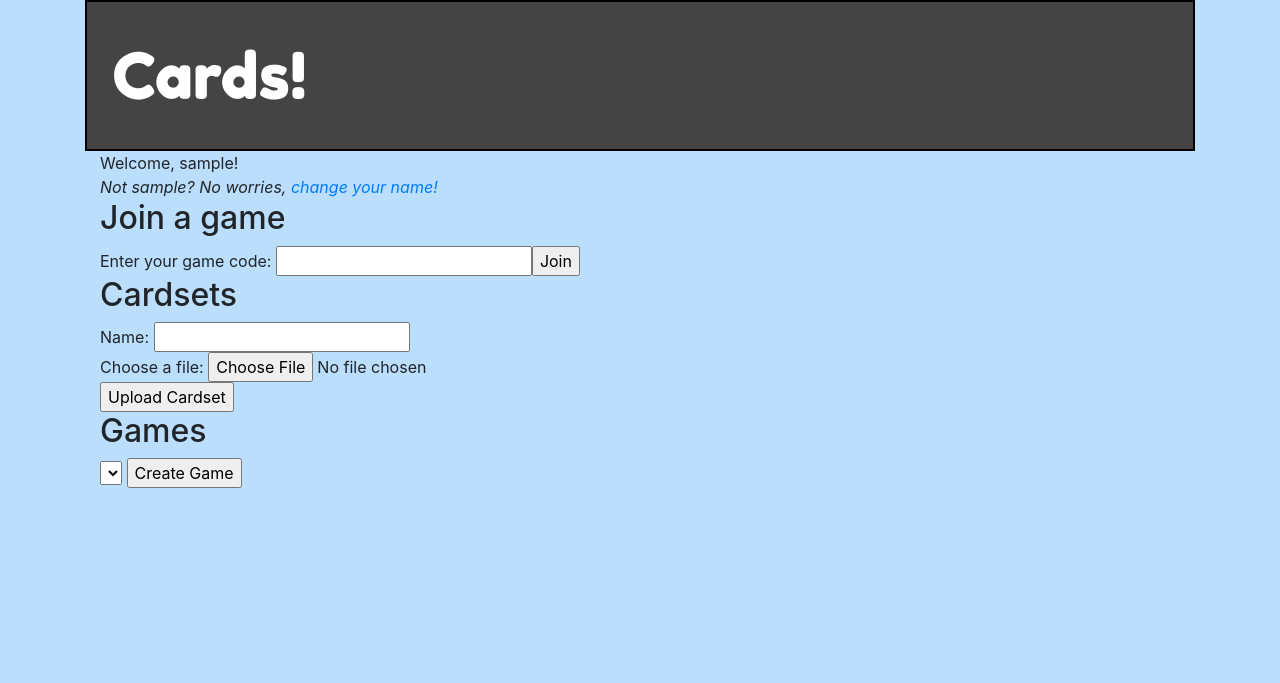
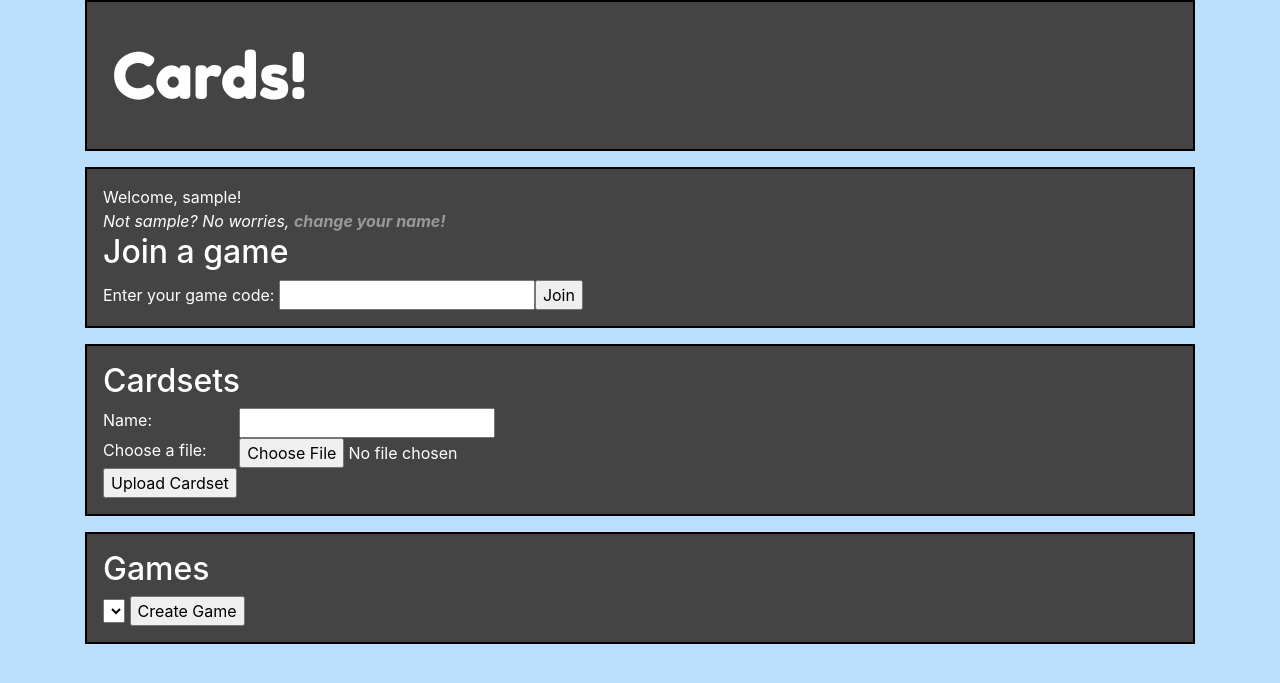
Before and after one commit to raymondberg/word_matching, a Flask app: page / in a window 1280 px wide. Shown: the top 683 px of the page. Run offline with Flask 2, Linux system fonts and the light colour scheme; the visitor is signed in with stand-in values (Sample User, id 1); data that the repository does not hold is empty; some libraries are stand-ins or nearby versions.

Commit message:
Improve rendering on homepage

```diff
--- a/word_match/static/css/app.css
+++ b/word_match/static/css/app.css
@@ -14,12 +14,20 @@ body {
   background-color: #BADEFC;
 }
 
+.space-up { margin-top: 1em }
+.pad-left { padding-left: 1em }
+
 .game-tile {
    border: 2px solid black;
    padding-bottom: 1em;
    padding-top: 1em;
    background-color: #444;
    color: white;
+}
+
+.game-tile a {
+  color: #999;
+  font-weight: bold;
 }
 
 #chat-tile {
@@ -48,6 +56,10 @@ body {
 
 .player-card {
   padding: 1em .5em .5em 1em;
+}
+
+.player-card a {
+  color: #FFF;
 }
 
 .player-card.up {
--- a/word_match/static/js/play.js
+++ b/word_match/static/js/play.js
@@ -49,7 +49,7 @@ socket.on('send_deck', function(data) {
   data.forEach(function (card) {
     var cardElement = $("<div>", {class: 'player-card'});
     if (playerActive) {
-      cardElement.text(card);
+      cardElement.html(card);
       cardElement.addClass('up');
     } else {
       cardElement.text("CardMatch!");
--- a/word_match/templates/gamelist.html
+++ b/word_match/templates/gamelist.html
@@ -1,16 +1,20 @@
-<div class="container">
+<div class="game-tile space-up pad-left">
   <h2>Cardsets</h2>
   <form action="/cardsets/create" method="post" enctype="multipart/form-data">
-    <div>Name: <input type="text" name="name"></div>
-    <div>Choose a file: <input type="file" name="cardset-file"/></div>
-    <div><input type="submit" value="Upload Cardset"></div>
+    <div class="row" style="width: 50%">
+      <div class="col-md-3">Name:</div><div class="col-md-9"><input type="text" name="name"></div>
+      <div class="col-md-3">Choose a file:</div><div class="col-md-9"><input type="file" name="cardset-file"/></div>
+      <div class="col-md-12"><input type="submit" value="Upload Cardset"></div>
+    </div>
   </form>
-  {% for cardset in cardsets %}
-    <li><a href="/cardsets/{{ cardset }}">{{ cardset }}</a>
-  {% endfor %}
+  <div class="row" style="margin-left: 4em">
+    {% for cardset in cardsets %}
+    <div class="player-card down"><a href="/cardsets/{{ cardset }}">{{ cardset }}</a></div>
+    {% endfor %}
+  </div>
 </div>
 
-<div class="container">
+<div class="game-tile space-up pad-left">
   <h2>Games</h2>
   <form action="/games/create" method="post">
     <select name="cardset">
--- a/word_match/templates/home.html
+++ b/word_match/templates/home.html
@@ -3,8 +3,9 @@
 
 {% block content %}
 
-<div class="container">
+<div class="game-tile space-up pad-left">
 {% if session['username'] %}
+
  <div>Welcome, {{ session['username'] }}!</div>
  <div><em>Not {{ session['username'] }}? No worries, <a href="/login">change your name!</a></em></div>
 
--- a/word_match/templates/play.html
+++ b/word_match/templates/play.html
@@ -19,11 +19,11 @@
       </div>
       <div class="container game-tile" id="chat-tile">
         <h3> Chat: </h3>
-        <div id="chat-box">
-        </div>
         <div>
           <input type="text" id="chat-input"/>
           <input type="button" value="Send" onclick="sendChat()"/>
+        </div>
+        <div id="chat-box">
         </div>
       </div>
     </div>
```
